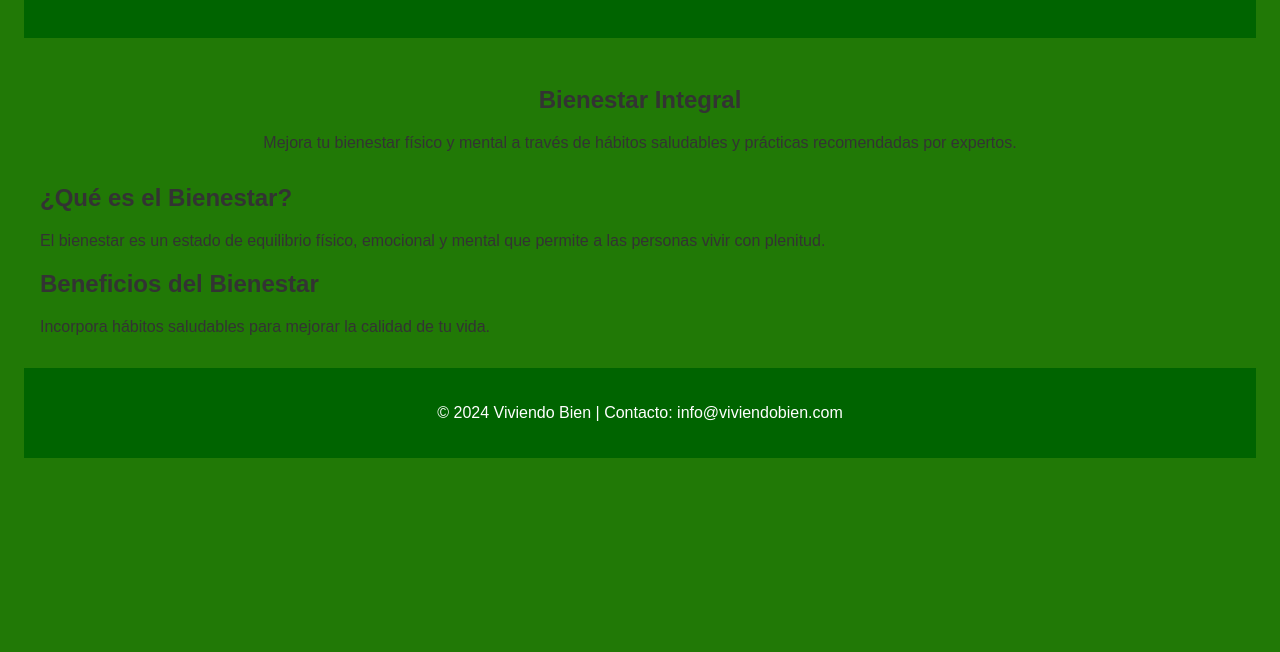
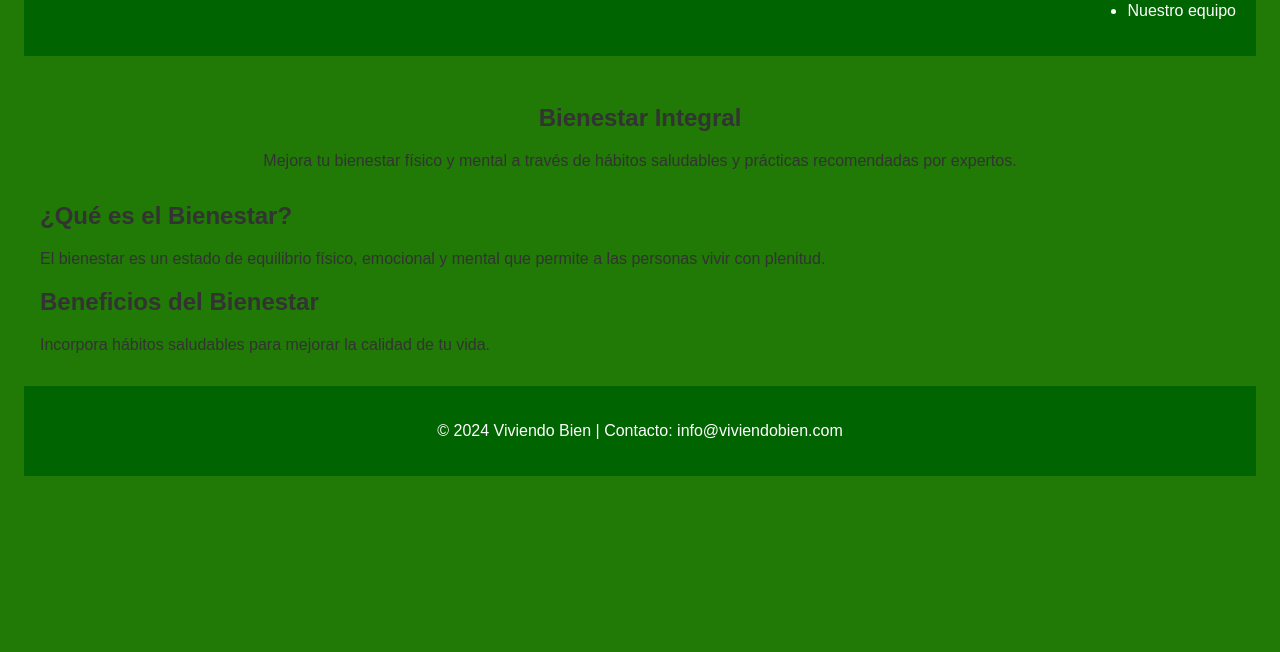
Before and after one commit to VictoriaChPz/practica1, a plain HTML site: page bienestar.html in a window 1280 px wide. Shown: the part 148-800 px from the top of the page. Drawn offline with Linux system fonts and the light colour scheme.

Commit message:
feat:  agrega punto en lista

```diff
--- a/bienestar.html
+++ b/bienestar.html
@@ -17,6 +17,7 @@
                 <li><a href="#">Nutrición</a></li>
                 <li><a href="#">Ejercicio</a></li>
                 <li><a href="#">Contacto</a></li>
+                <li><a href="#">Nuestro equipo</a></li>
             </ul>
         </nav>
     </header>
```
